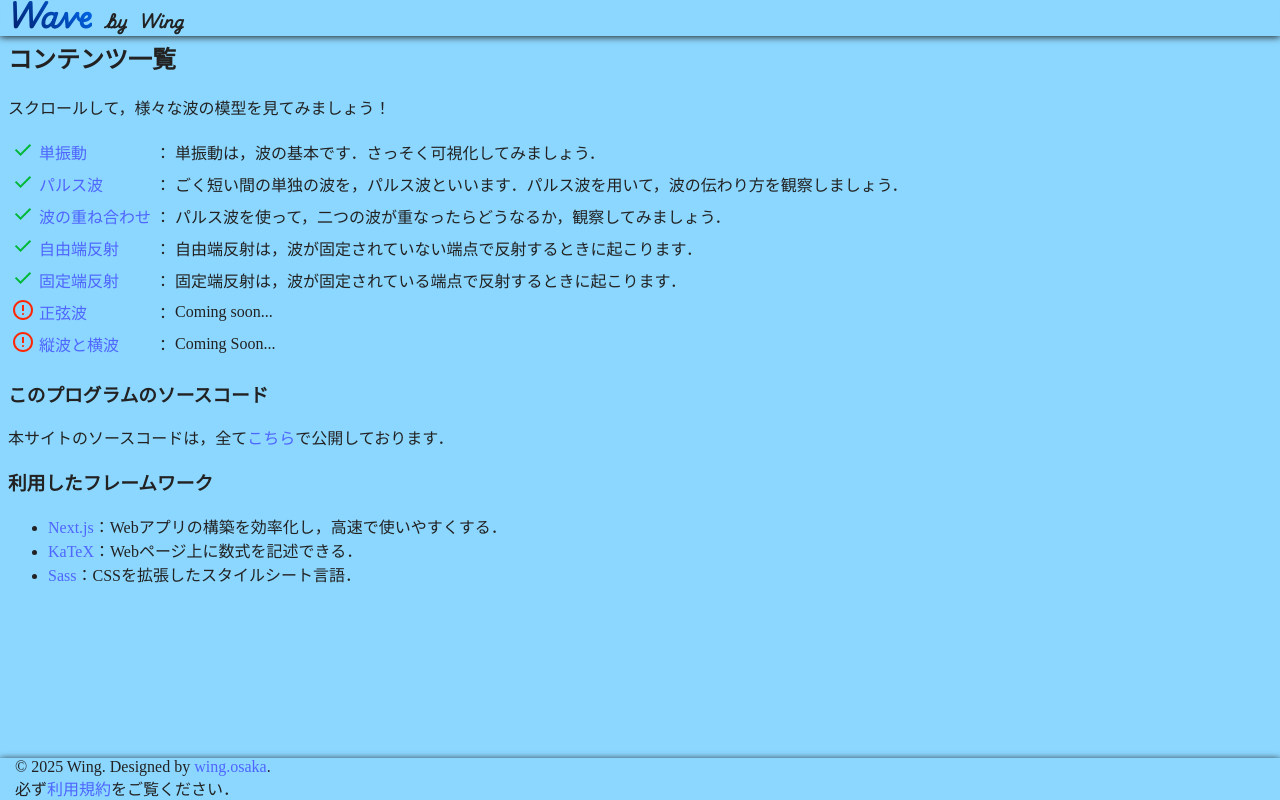
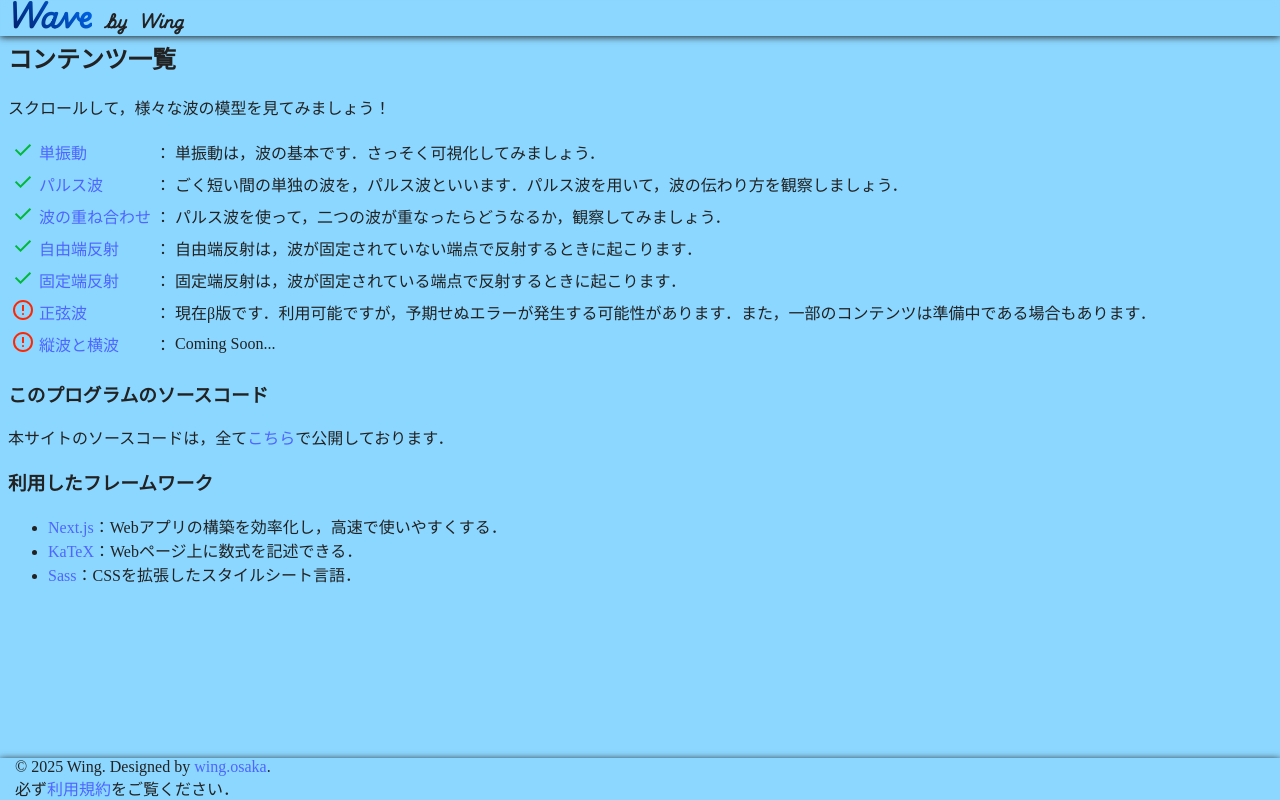
Before and after one commit to te-wing/wave.graphics, a Next.js app: page / in a window 1280 px wide. Built offline with nearby package versions, Linux system fonts and the light colour scheme; a web font is replaced by a local one.

Commit message:
正弦波説明

```diff
--- /dev/null
+++ b/src/app/homepageListLogo/beta.module.scss
@@ -0,0 +1,3 @@
+.betatext {
+  margin: 0;
+}
--- /dev/null
+++ b/src/app/homepageListLogo/beta.tsx
@@ -0,0 +1,11 @@
+'use client';
+
+import styles from './beta.module.scss';
+
+export default function Beta() {
+  return (
+    <>
+      <p className={styles.betatext}>現在β版です．利用可能ですが，予期せぬエラーが発生する可能性があります．また，一部のコンテンツは準備中である場合もあります．</p>
+    </>
+  )
+}
--- a/src/app/page.tsx
+++ b/src/app/page.tsx
@@ -2,6 +2,7 @@ import Link from 'next/link';
 import styles from './homepage.module.scss';
 import ErrorMark from './homepageListLogo/errormark';
 import HomeCheck from './homepageListLogo/check';
+import Beta from './homepageListLogo/beta';
 
 export default function Home() {
   return (
@@ -51,7 +52,7 @@ export default function Home() {
               <td><ErrorMark /></td>
               <td><Link href='/wavelayout/sinwave'>正弦波</Link></td>
               <td>：</td>
-              <td>Coming soon...</td>
+              <td><Beta /></td>
             </tr>
             <tr>
               <td><ErrorMark /></td>
```
